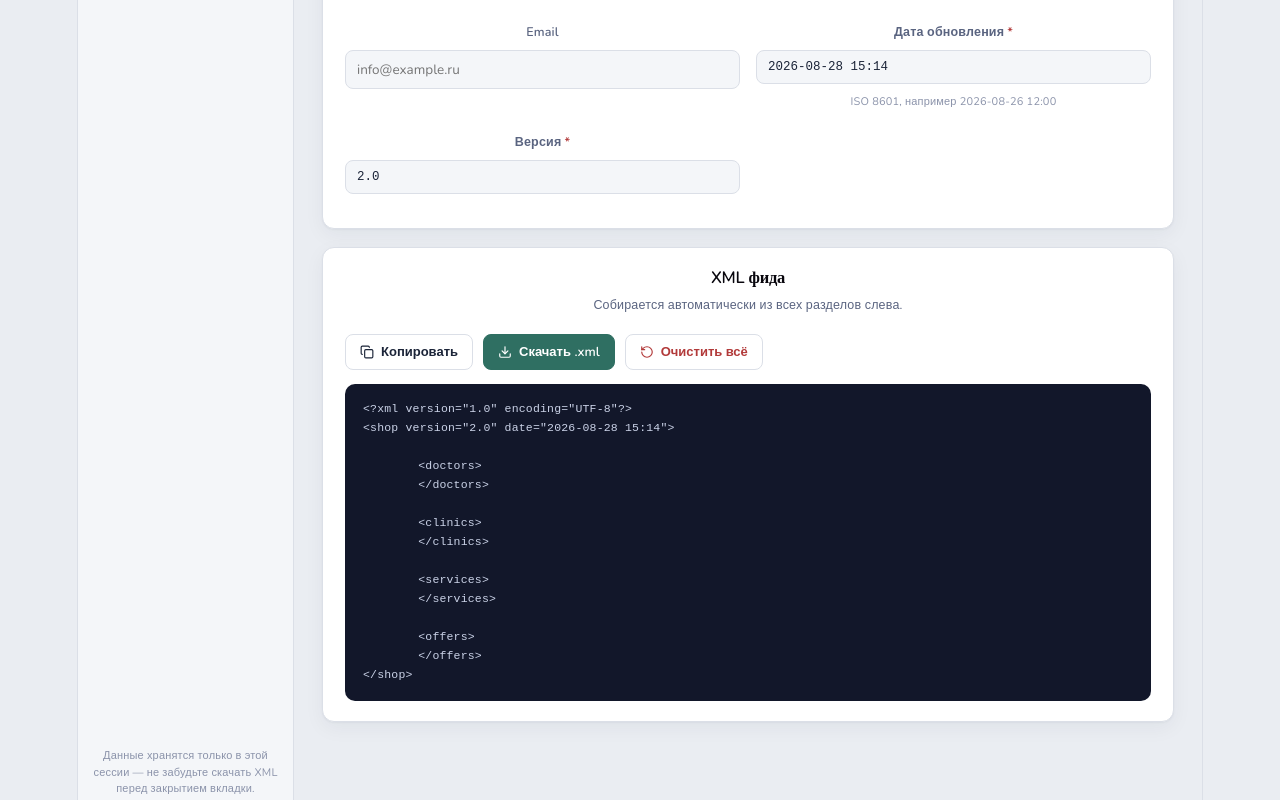
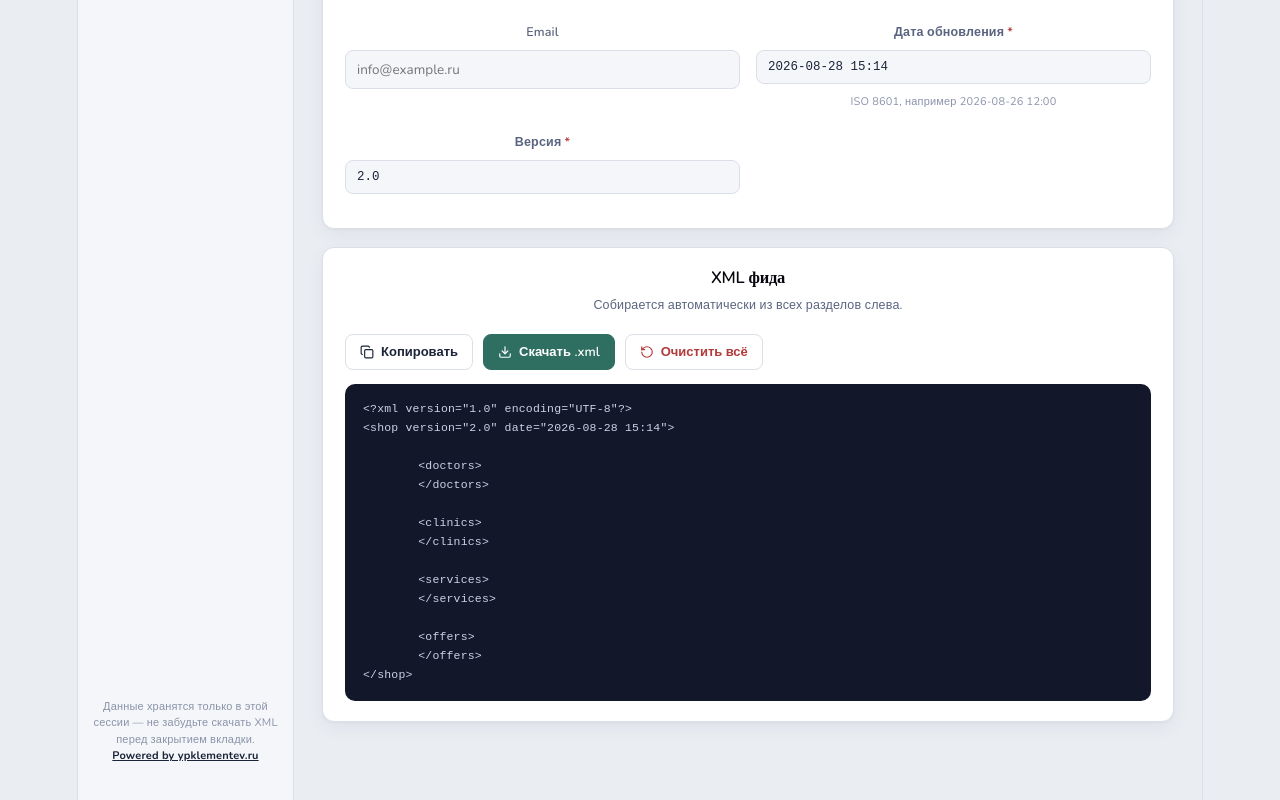
Before and after one commit to ypklementev/yandex-feed-editor, a React (Vite) app: page / in a window 1280 px wide. Shown: the part 611-1411 px from the top of the page. Built offline with nearby package versions, Linux system fonts and the light colour scheme.

Commit message:
feat: add footer link to ypklementev.ru and adjust sidebar styles

```diff
--- a/src/App.jsx
+++ b/src/App.jsx
@@ -393,6 +393,12 @@ export default function App() {
         </div>
         <div className="sidebar-foot">
           Данные хранятся только в этой сессии — не забудьте скачать XML перед закрытием вкладки.
+          <br></br>
+          <span className="sidebar-foot-link">
+            <a className="sidebar-foot-link" href="https://ypklementev.ru" target="_blank" rel="noopener noreferrer">
+              Powered by ypklementev.ru
+            </a>
+          </span>
         </div>
       </div>
 
--- a/src/index.css
+++ b/src/index.css
@@ -158,6 +158,7 @@ code {
 /* ---------- sidebar ---------- */
 .sidebar {
   width: 216px;
+  max-height: 100%;
   flex-shrink: 0;
   background: var(--paper);
   border-right: 1px solid var(--border);
@@ -247,6 +248,12 @@ code {
   font-size: 11px;
   color: var(--ink-faint);
   line-height: 1.5;
+  padding-bottom: 35px;
+}
+
+.sidebar-foot-link {
+  color: var(--ink);
+  font-weight: 700;
 }
 
 /* ---------- main ---------- */
```
Lines whose indentation alone changed are shown as unchanged.
